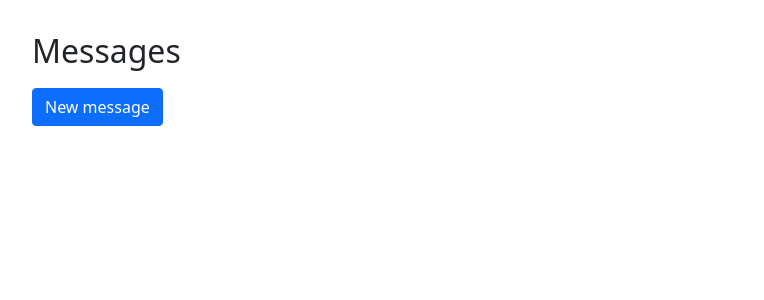
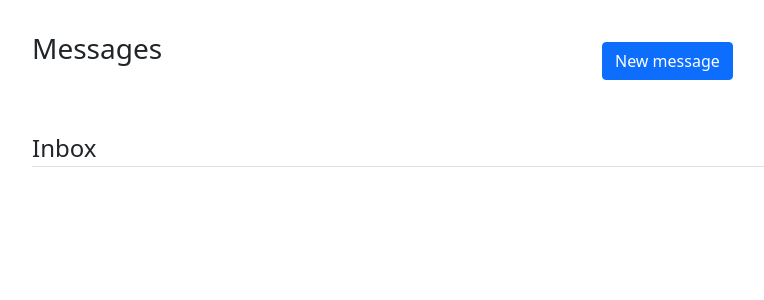
Before and after one commit to gisli91/verklegt2, a Django app: page /messages/ in a window 1280 px wide. Shown: the part 56-356 px from the top of the page, without its empty margins (50-814 px from the left). Run offline with Django 4.2, Linux system fonts and the light colour scheme; the visitor is signed in with stand-in values (Sample User, id 1); data that the repository does not hold is empty.

Commit message:
styling to messages

```diff
--- a/static/css/main.css
+++ b/static/css/main.css
@@ -57,3 +57,7 @@ a, a:hover, a:visited, a:active {
 #front-container {
     margin-top: 6em;
 }
+
+h {
+    font-family: "Lucida Grande";
+}
--- a/templates/message/index.html
+++ b/templates/message/index.html
@@ -1,14 +1,19 @@
 {% extends "base.html" %}
 {% block content %}
-    <h2>Messages</h2>
-    <div class="card-group">
-        <a style="margin-top: 10px" href="{% url 'send_message' %}" class="block btn btn-primary">New message</a>
+    <div class="row">
+        <div class="col">
+           <h3>Messages</h3>
+        </div>
+        <div class="col">
+            <a style="margin-top: 10px" href="{% url 'send_message' %}" class="block btn btn-primary">New message</a>
+        </div>
+    </div>
+    <legend class="border-bottom mb-4">Inbox</legend>
+
         <div class="row">
-
             {% for message in messages reversed %}
                 {% include "message/single_message.html" with message=message %}
             {% endfor %}
         </div>
-    </div>
 
 {% endblock %}
```
